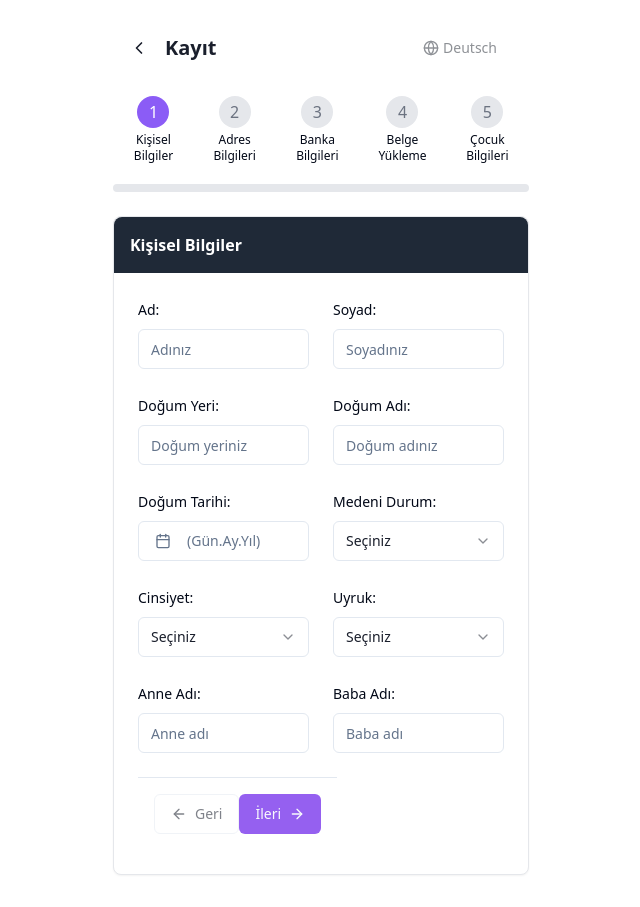
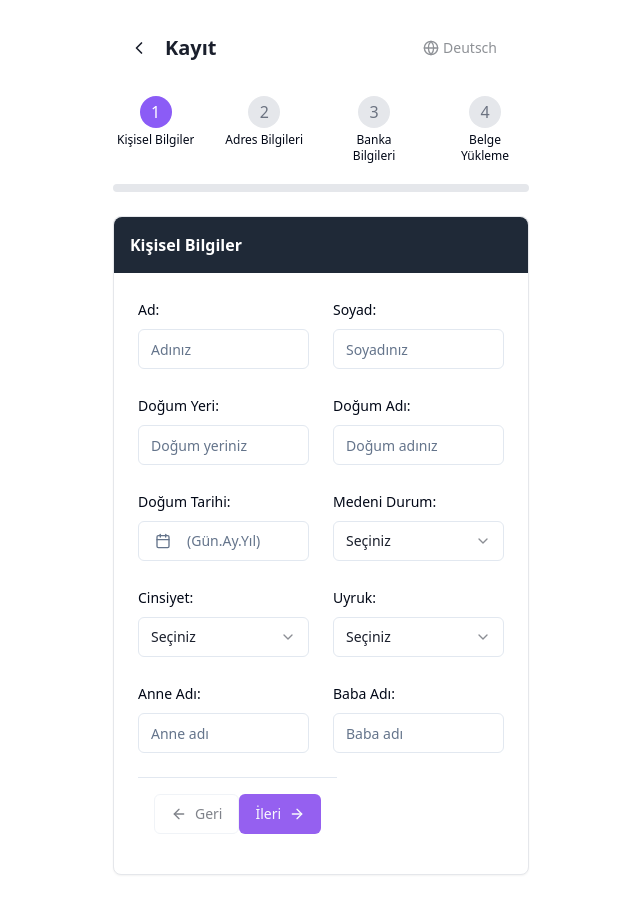
Before and after one commit to drkbluescience/dernek, a React (Vite) app: page /register in a window 1280 px wide. Shown: the whole page, without its empty margins (319-959 px from the left). Built offline with nearby package versions, Linux system fonts and the light colour scheme.

Commit message:
Refactor: Limit progress indicator steps
Limit the number of visible steps in the progress indicator to four, dynamically adjusting based on the current step.

```diff
--- a/src/components/registration/ProgressIndicator.tsx
+++ b/src/components/registration/ProgressIndicator.tsx
@@ -13,25 +13,52 @@ const ProgressIndicator: React.FC<ProgressIndicatorProps> = ({
   currentStepProgressIndex,
   progressPercentage,
 }) => {
+  // Sliding window logic to show only 4 steps at a time
+  const maxVisibleSteps = 4;
+  const totalSteps = visibleSteps.length;
+
+  // Calculate the start index for the sliding window
+  let startIdx = 0;
+  if (totalSteps > maxVisibleSteps) {
+    // If user progresses beyond first step, adjust sliding window
+    if (currentStepProgressIndex > 0) {
+      startIdx = Math.min(
+        currentStepProgressIndex,
+        totalSteps - maxVisibleSteps
+      );
+    }
+  }
+
+  // Get the steps to display in the current window
+  const displaySteps = visibleSteps.slice(
+    startIdx,
+    startIdx + maxVisibleSteps
+  );
+
   return (
     <div className="mb-6">
       <div className="flex justify-between items-center">
-        {visibleSteps.map((step, index) => (
+        {displaySteps.map((step, index) => {
+          // Calculate the absolute step index in the full visibleSteps array
+          const absoluteIndex = index + startIdx;
+
+          return (
             <div key={step.id} className="flex flex-col items-center max-w-[80px] mx-1">
               <div
                 className={`w-8 h-8 rounded-full flex items-center justify-center mb-1 ${
-                index <= currentStepProgressIndex
+                  absoluteIndex <= currentStepProgressIndex
                     ? "bg-society-purple text-white"
                     : "bg-gray-200 text-gray-500"
                 }`}
               >
-              {index + 1}
+                {absoluteIndex + 1}
               </div>
               <span className="text-[10px] md:text-xs text-center line-clamp-2 h-10">
                 {step.title}
               </span>
             </div>
-        ))}
+          )
+        })}
       </div>
       <div className="relative h-2 bg-gray-200 mt-3 rounded-full">
         <div
```
Lines whose indentation alone changed are shown as unchanged.
